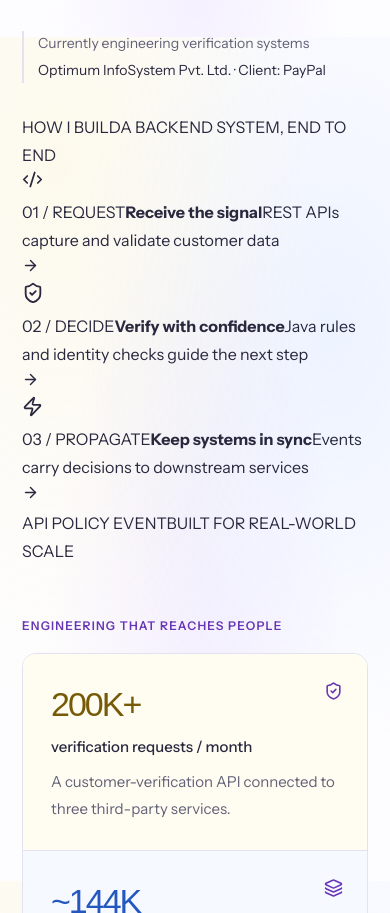
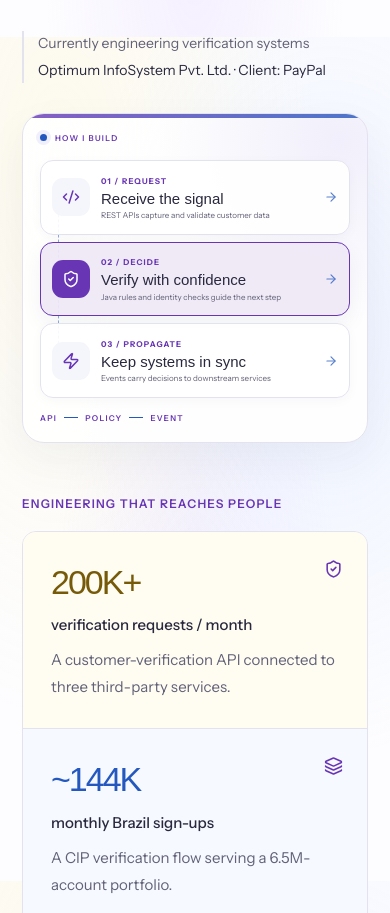
Before and after one commit to ppsahu/ppsahu.github.io, a React (Vite) app: page / in a window 390 px wide. Shown: the part 807-1720 px from the top of the page. Built offline with nearby package versions, Linux system fonts and the light colour scheme; a web font is replaced by a local one.

Commit message:
Style responsive backend workflow graphic

```diff
--- a/src/style.css
+++ b/src/style.css
@@ -144,3 +144,27 @@ h3{font-weight:500;letter-spacing:-.4px}
 @media(max-width:760px){.university-logo{height:90px;padding:16px}.university-logo-srm{padding:10px 16px}}
 
 .university-logo-srm{background:#fff;border-color:#e7e9ef}.university-logo-srm img{max-width:100%;width:auto;height:auto;max-height:72px}
+
+/* Hero: a concrete backend workflow in place of the orbit graphic. */
+.workflow-art{position:relative;min-width:0;height:400px;padding:24px;border:1px solid var(--line);border-radius:22px;background:radial-gradient(circle at 92% 8%,var(--glow),transparent 42%),var(--panel);box-shadow:0 16px 44px #1922470d;display:flex;flex-direction:column;overflow:hidden}
+.workflow-art:before{content:"";position:absolute;inset:0 0 auto;height:4px;background:linear-gradient(90deg,var(--accent),var(--accent2));opacity:.8}
+.workflow-top,.workflow-foot{display:flex;justify-content:space-between;align-items:center;gap:12px;color:var(--muted);font-size:9px;font-weight:600;letter-spacing:1.3px}
+.workflow-kicker{display:inline-flex;align-items:center;gap:8px;color:var(--accent)}
+.workflow-pulse{width:7px;height:7px;flex:none;border-radius:50%;background:var(--accent2);box-shadow:0 0 0 4px var(--glow)}
+.workflow-top-note{text-align:right}
+.workflow-steps{position:relative;display:grid;grid-template-rows:repeat(3,minmax(0,1fr));gap:10px;flex:1;margin:22px 0 20px}
+.workflow-steps:before{content:"";position:absolute;z-index:0;left:24px;top:24px;bottom:24px;border-left:1px dashed var(--accent2);opacity:.5}
+.workflow-step{position:relative;z-index:1;display:flex;align-items:center;gap:15px;min-width:0;padding:12px 16px;border:1px solid var(--line);border-radius:13px;background:var(--panel);box-shadow:0 3px 12px #19224708}
+.workflow-step-featured{border-color:var(--accent);background:color-mix(in srgb,var(--panel) 90%,var(--accent) 10%);box-shadow:0 8px 22px #1922470e}
+.workflow-icon{display:grid;place-items:center;width:48px;height:48px;flex:none;border-radius:11px;background:var(--panel2);color:var(--accent)}
+.workflow-step-featured .workflow-icon{background:var(--accent);color:var(--accentink)}
+.workflow-step-copy{display:flex;flex-direction:column;justify-content:center;gap:3px;min-width:0}
+.workflow-step-label{font-size:8px;font-weight:700;letter-spacing:1.15px;color:var(--accent)}
+.workflow-step-copy strong{font-family:'Clash Display','Avenir Next',sans-serif;font-size:19px;font-weight:500;line-height:1.1;color:var(--ink)}
+.workflow-step-copy>span:last-child{font-size:10px;line-height:1.35;color:var(--muted)}
+.workflow-arrow{margin-left:auto;flex:none;color:var(--accent2);opacity:.75}
+.workflow-foot{font-size:8px}
+.workflow-foot>span:first-child{display:flex;align-items:center;gap:7px;color:var(--accent)}
+.workflow-foot i{display:block;width:14px;height:1px;background:var(--accent2)}
+@media(max-width:760px){.workflow-art{height:330px;max-width:500px;width:100%;margin:auto;padding:17px}.workflow-top,.workflow-foot{font-size:8px}.workflow-steps{gap:7px;margin:15px 0 13px}.workflow-step{gap:11px;padding:8px 11px}.workflow-icon{width:38px;height:38px}.workflow-icon svg{width:18px;height:18px}.workflow-steps:before{left:18px}.workflow-step-copy strong{font-size:16px}.workflow-step-copy>span:last-child{font-size:9px}.workflow-arrow{width:14px;height:14px}}
+@media(max-width:390px){.workflow-top-note,.workflow-foot>span:last-child{display:none}.workflow-step-copy strong{font-size:15px}.workflow-step-copy>span:last-child{font-size:8px}}
```
